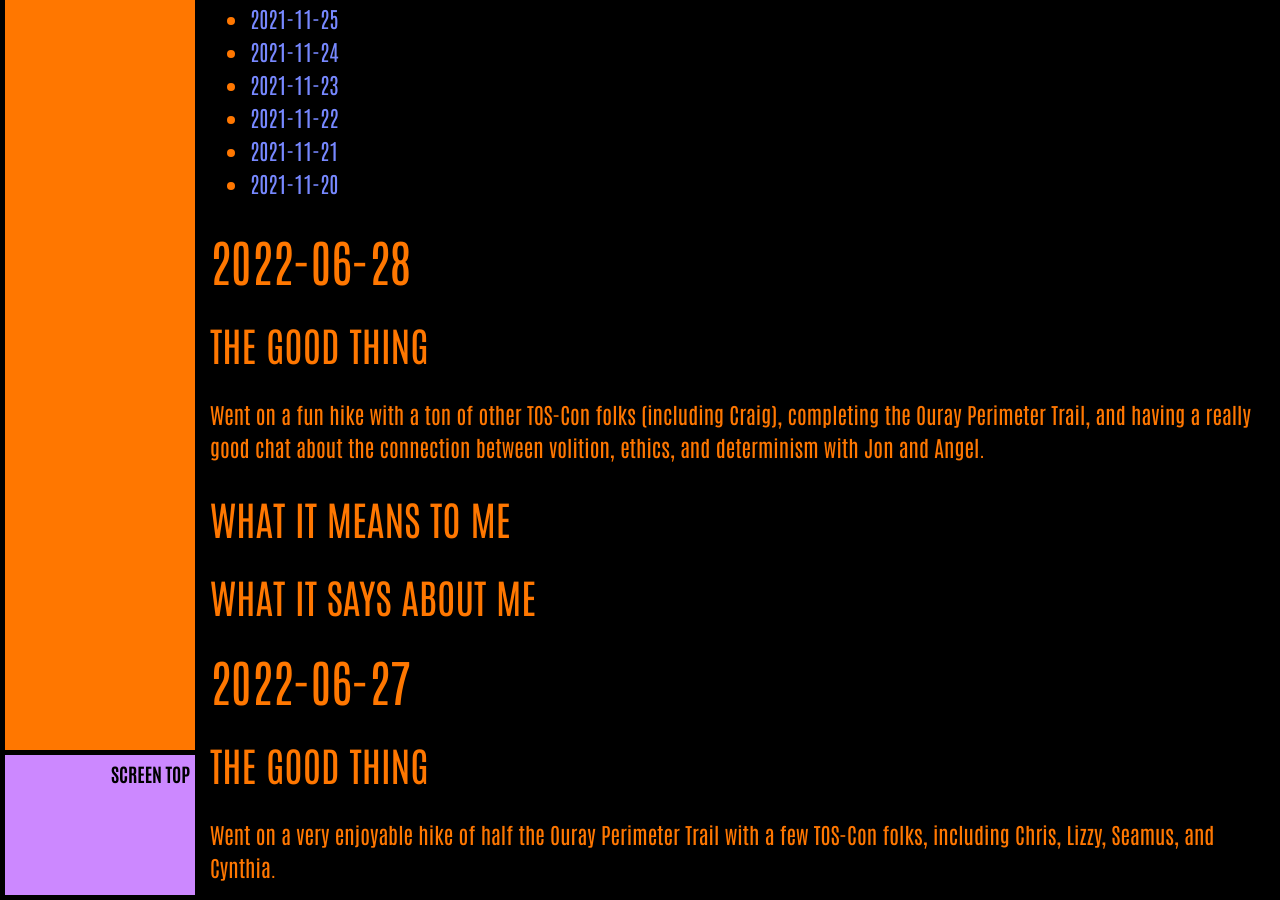
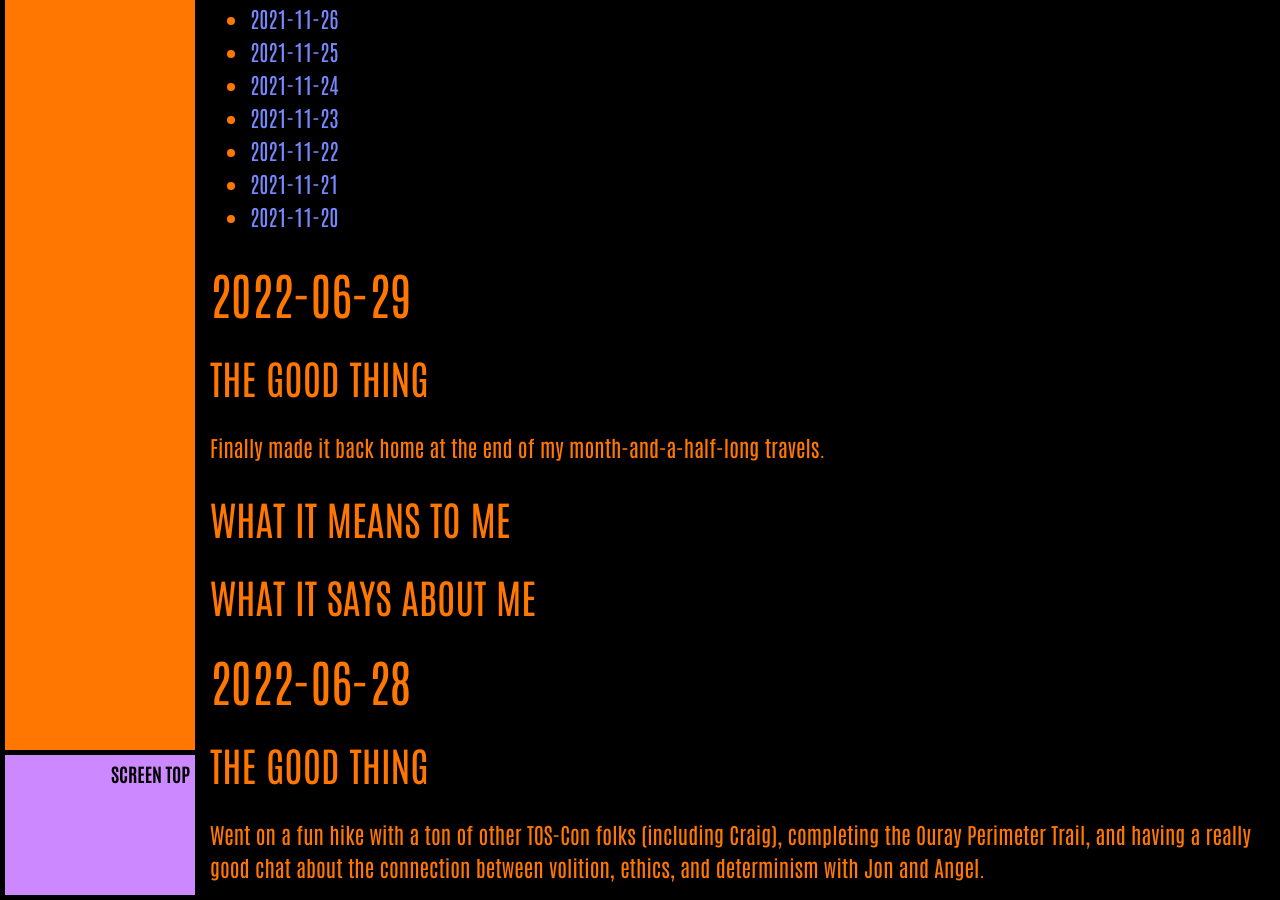
Before and after one commit to ArthurZey/arthurzey.github.io, a Jekyll site: the page built from _pages/one-good-thing.md, in a window 1280 px wide and 900 px high, scrolled down 4774 px. Built offline with Jekyll 4.4.1, drawn with Linux system fonts in a browser that asks for light colours; some of the changed text lies outside the part shown.

Commit message:
added stub for 2022-06-29

```diff
--- a/_pages/one-good-thing.md
+++ b/_pages/one-good-thing.md
@@ -12,6 +12,15 @@
 * TOC
 {:toc}
 {::options toc_levels="2" /}
+
+## 2022-06-29
+### The Good Thing
+Finally made it back home at the end of my month-and-a-half-long travels.
+### What It Means to Me
+
+### What It Says about Me
+
+
 
 ## 2022-06-28
 ### The Good Thing
```
Also changed, not shown: other parts of _pages/one-good-thing.md (+1 -1 lines).
